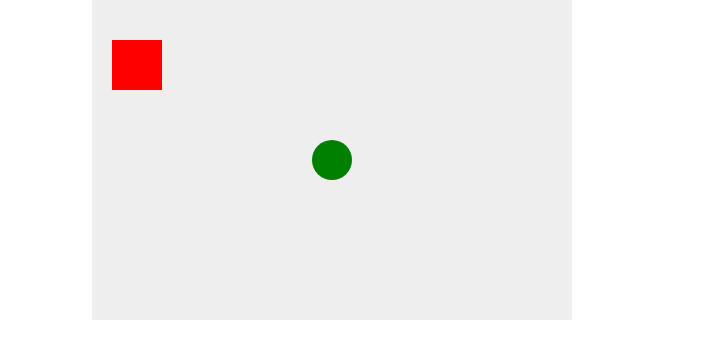
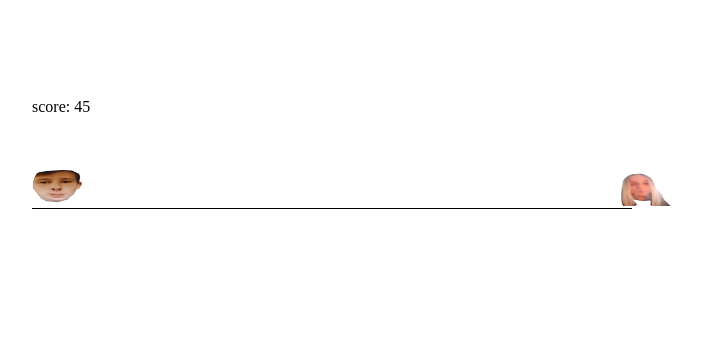
Before and after one commit to Fawkward/dinosaurmand, a plain HTML site: page index.html in a window 1280 px wide. Shown: the whole page, without its empty margins (308-1009 px from the left). Drawn offline with Linux system fonts and the light colour scheme.

Commit message:
full game walla

```diff
--- a/game.js
+++ b/game.js
@@ -1,16 +1,31 @@
-const canvas = document.getElementById("myCanvas");
-const ctx = canvas.getContext("2d");
+const dino = document.getElementById("dino");
+const cactus = document.getElementById("cactus");
 
+document.addEventListener("keydown", function (event) {
+    jump();
+});
 
-ctx.beginPath();
-ctx.rect(20, 40, 50, 50);
-ctx.fillStyle = "#FF0000";
-ctx.fill();
-ctx.closePath();
+function jump() {
+    if (dino.classList != "jump") {
+        dino.classList.add("jump")
+    }
 
+    setTimeout(function () {
+        dino.classList.remove("jump")
+    }, 300);
+}
 
-ctx.beginPath();
-ctx.arc(240, 160, 20, 0, Math.PI * 2, false);
-ctx.fillStyle = "green";
-ctx.fill();
-ctx.closePath();
+var scoreM = 0;
+
+let isAlive = setInterval(function () {
+    let dinoTop = parseInt(window.getComputedStyle(dino).getPropertyValue("top"));
+    let cactusLeft = parseInt(window.getComputedStyle(cactus).getPropertyValue("left"));
+
+    if (cactusLeft < 50 && cactusLeft > 0 && dinoTop >= 140) {
+        alert("Game over");
+        location.reload();
+    } else {
+        scoreM++;
+        document.getElementById("score").innerHTML = "score: " + scoreM;
+    }
+}, 100)
--- a/index.html
+++ b/index.html
@@ -8,7 +8,11 @@
 </head>
 
 <body>
-    <canvas id="myCanvas" width="480" height="320"></canvas>
+    <div class="game">
+        <div id="dino"></div>
+        <div id="cactus"></div>
+        <span id="score"> scrore: </span>
+    </div>
 
     <script src="game.js"></script>
 </body>
--- a/style.css
+++ b/style.css
@@ -1,10 +1,62 @@
-* {
-    padding: 0;
-    margin: 0;
+.game {
+    width: 600px;
+    height: 200px;
+    border-bottom: 1px solid black;
+    margin: auto;
 }
 
-canvas {
-    background: #eee;
-    display: block;
-    margin: 0 auto;
+#dino {
+    width: 50px;
+    height: 50px;
+    background-image: url(img/mand1.png);
+    background-size: 50px 50px;
+    position: relative;
+    top: 150px;
 }
+
+#cactus {
+    width: 60px;
+    height: 40px;
+    background-size: 60px 40px;
+    background-image: url(img/dragon.png);
+    position: relative;
+    top: 110px;
+    left: 580px;
+    animation: cactusMov 1s infinite linear;
+}
+
+@keyframes cactusMov {
+    0% {
+        left: 580px;
+    }
+
+    100% {
+        left: -20px;
+    }
+}
+
+.jump {
+    animation: jump 0.3s linear;
+}
+
+@keyframes jump {
+    0% {
+        top: 150px;
+    }
+
+    30% {
+        top: 80px;
+    }
+
+    50% {
+        top: 60px;
+    }
+
+    80% {
+        top: 120px;
+    }
+
+    100% {
+        top: 150px;
+    }
+}
```
Also changed, not shown: img/dino.png (added), img/dragon.png (added), img/mand.png (added), img/mand1.png (added).
